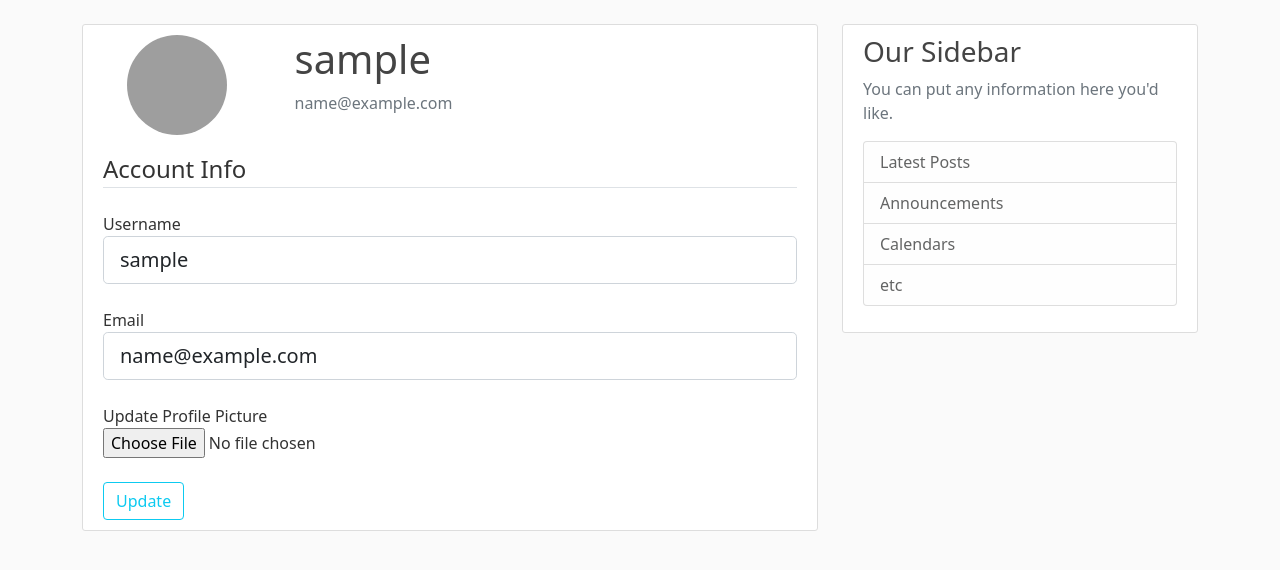
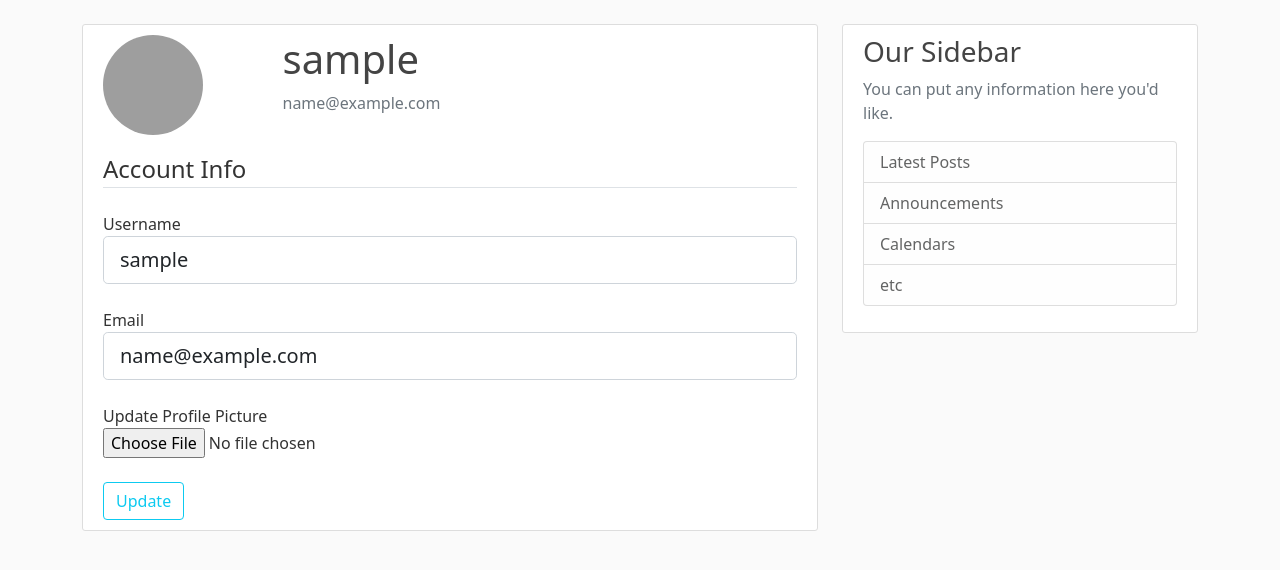
Before and after one commit to fgalulu/flaskBlog-blueprints, a Flask app: page /account in a window 1280 px wide. Shown: the part 56-626 px from the top of the page. Run offline with Flask 2, Linux system fonts and the light colour scheme; the visitor is signed in with stand-in values (Sample User, id 1); data comes from the database, SQL or seed files in the repository; some libraries are stand-ins or nearby versions; grey boxes are pictures that could not be loaded.

Commit message:
solved bootstrap alignment issue

```diff
--- a/flask_blog/templates/account.html
+++ b/flask_blog/templates/account.html
@@ -1,18 +1,15 @@
 {% extends 'layout.html' %}
 {% block content %}
    <div class="content-section">
-       <div class="container">
-           <div class="row">
-            <div class="col-3">
+        <div class="row">
+            <div class="col-md-3">
                 <img class="rounded-circle account-img "  src="{{ image_file }}">
             </div>
-            <div class="col-9">
+            <div class="col-md-9">
             <h2 class="account-heading">{{ current_user.username }}</h2>
             <p class="text-secondary">{{ current_user.email }}</p>
             </div>
-           </div>
-       </div>
-
+        </div>
    <!-- FORM HERE -->
      <form method="POST" action="" enctype="multipart/form-data">
        {{ form.hidden_tag() }}
```
